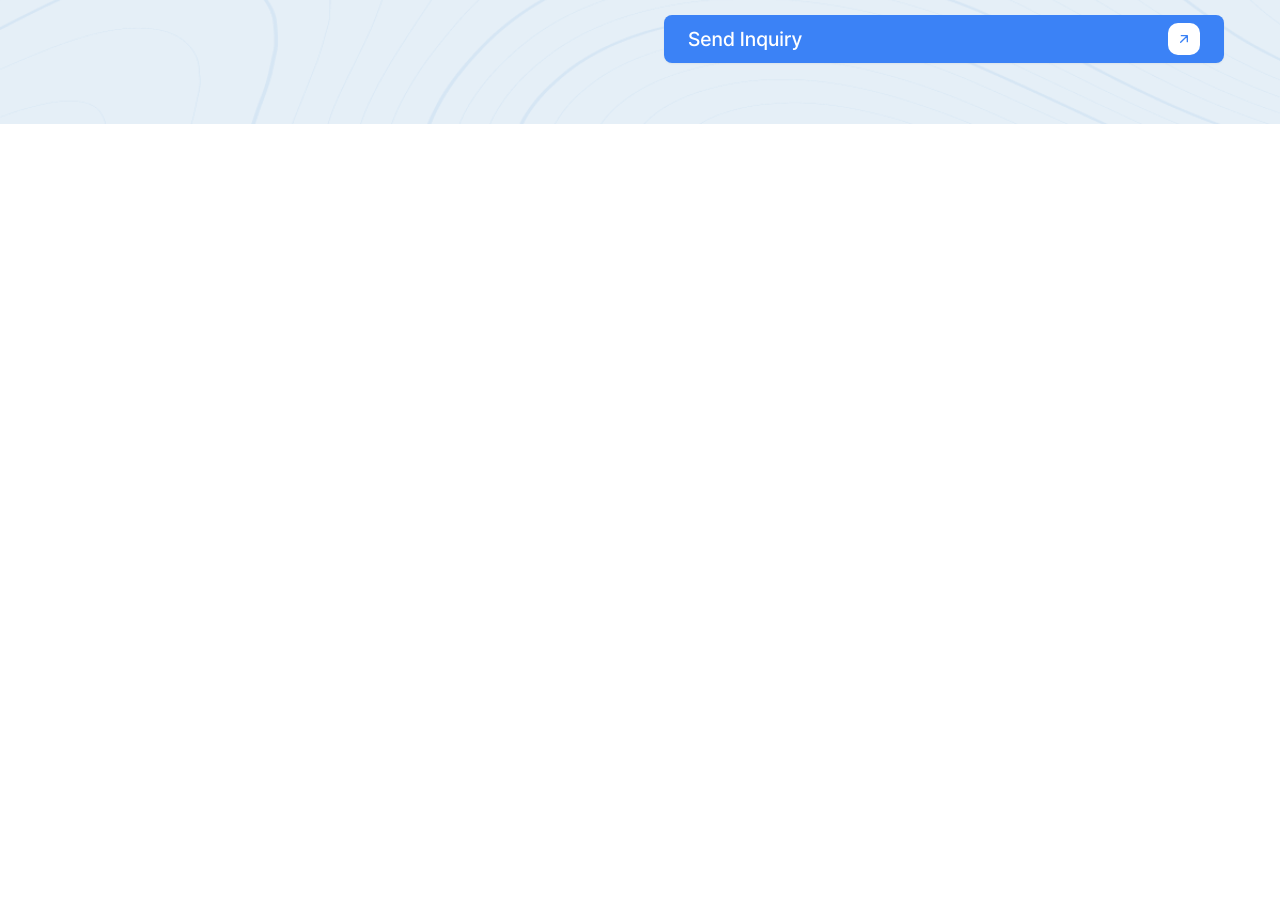
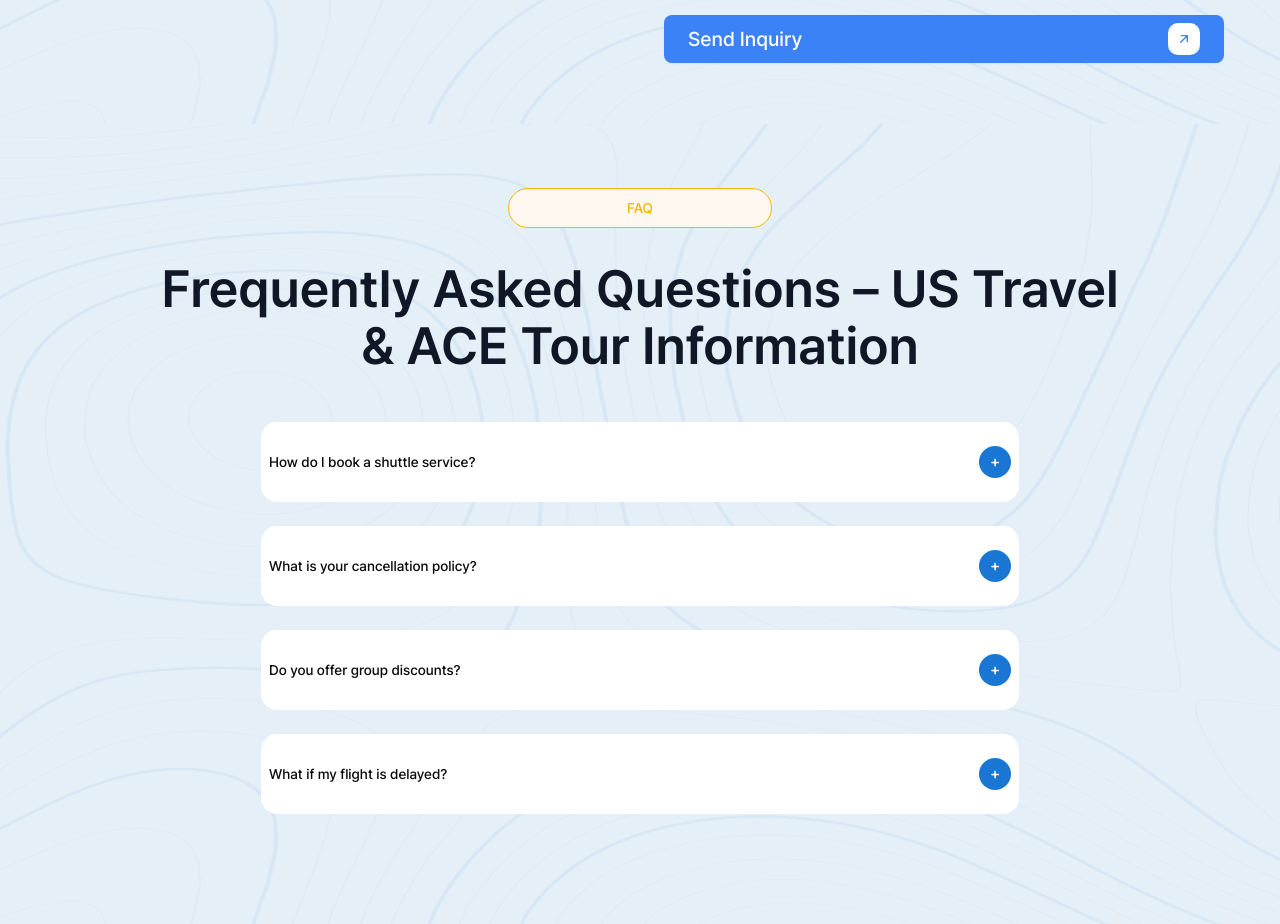
Before and after one commit to callmedukey/the-ace-tour, a Next.js app: page /en/support in a window 1280 px wide. Shown: the part 780-1704 px from the top of the page. Before the commit the page ends 904 px from the top, so only its background shows below. Built offline with nearby package versions, Linux system fonts and the light colour scheme; no server answers; the database is empty; what drizzle-zod would draw is missing.

Commit message:
support complete

```diff
--- a/app/[locale]/mice-solutions/queries/getMiceData.ts
+++ b/app/[locale]/mice-solutions/queries/getMiceData.ts
@@ -1,3 +1,5 @@
+"server only";
+
 import { getDB } from "@/db";
 import { cache } from "react";
 
--- /dev/null
+++ b/app/[locale]/support/components/support-faqs.tsx
@@ -0,0 +1,121 @@
+import * as motion from "motion/react-client";
+import { getLocale, getTranslations } from "next-intl/server";
+import Pattern from "@/public/support/support-pattern.png";
+import Image from "next/image";
+import getFaqData from "../queries/getFaqData";
+import {
+  Accordion,
+  AccordionContent,
+  AccordionItem,
+  AccordionTrigger,
+} from "@/components/ui/accordion";
+
+export async function SupportFAQ() {
+  const t = await getTranslations("SupportFAQ");
+  const locale = await getLocale();
+  const isEnglish = locale === "en";
+
+  const faqs = await getFaqData();
+  const defaultCards = [
+    {
+      id: "1",
+      ENGquestion: t("cards.card1.title"),
+      KOquestion: t("cards.card1.title"),
+      ENGanswer: t("cards.card1.content"),
+      KOanswer: t("cards.card1.content"),
+    },
+    {
+      id: "2",
+      ENGquestion: t("cards.card2.title"),
+      KOquestion: t("cards.card2.title"),
+      ENGanswer: t("cards.card2.content"),
+      KOanswer: t("cards.card2.content"),
+    },
+    {
+      id: "3",
+      ENGquestion: t("cards.card3.title"),
+      KOquestion: t("cards.card3.title"),
+      ENGanswer: t("cards.card3.content"),
+      KOanswer: t("cards.card3.content"),
+    },
+    {
+      id: "4",
+      ENGquestion: t("cards.card4.title"),
+      KOquestion: t("cards.card4.title"),
+      ENGanswer: t("cards.card4.content"),
+      KOanswer: t("cards.card4.content"),
+    },
+  ];
+
+  // Limit to maximum 6 cards
+  const displayCards = faqs && faqs?.length ? faqs : defaultCards;
+
+  return (
+    <section className="relative flex justify-center w-full min-h-[min(60rem,100vh)] overflow-hidden">
+      <div className="absolute w-full h-full">
+        <Image
+          src={Pattern}
+          alt="Background pattern"
+          fill
+          className="object-cover"
+          priority
+        />
+      </div>
+
+      <div className="relative w-full max-w-7xl px-3 xs:px-4 sm:px-6 lg:px-8 py-6 xs:py-8 sm:py-12 lg:py-16">
+        {/* Title Section */}
+        <motion.div
+          initial={{ opacity: 0, y: 20 }}
+          animate={{ opacity: 1, y: 0 }}
+          transition={{ duration: 0.8 }}
+          className="text-center space-y-4 sm:space-y-6 lg:space-y-8"
+        >
+          <div className="inline-flex items-center justify-center w-full max-w-[16.5rem] min-h-[2.5rem] gap-2 rounded-[1.375rem] border border-[#F6B600] p-2 bg-[#FFF8F0]">
+            <span className="text-xs sm:text-sm font-medium text-[#F6B600] px-2">
+              {t("title")}
+            </span>
+          </div>
+          <div
+            className={`mx-auto px-3 sm:px-4 lg:px-0 ${
+              isEnglish ? "w-full lg:w-[60.875rem]" : "w-full md:w-[49.75rem]"
+            }`}
+          >
+            <h2
+              className={`font-semibold text-center text-gray-900 ${
+                isEnglish
+                  ? "text-xl sm:text-2xl lg:text-[3.25rem] leading-tight lg:leading-[1.1]"
+                  : "text-lg sm:text-2xl md:text-[2.5rem] leading-tight md:leading-[1.2]"
+              } tracking-[0] break-words`}
+            >
+              {t("content")}
+            </h2>
+          </div>
+        </motion.div>
+
+        {/* FAQ Cards */}
+        <div className="flex flex-col space-y-3 sm:space-y-4 lg:space-y-5 max-w-[47.375rem] mx-auto mt-6 sm:mt-8 lg:mt-12">
+          <Accordion type="single" collapsible className="w-full">
+            {displayCards.map((card, index) => (
+              <motion.div
+                key={card.id}
+                initial={{ opacity: 0, y: 20 }}
+                animate={{ opacity: 1, y: 0 }}
+                transition={{ duration: 0.5, delay: index * 0.1 }}
+                className="w-full mb-6"
+              >
+                <AccordionItem value={card.id.toString()}>
+                  <AccordionTrigger className="bg-white px-2 rounded-2xl py-6 font-medium flex items-center">
+                    {isEnglish ? card.ENGquestion : card.KOquestion}
+                  </AccordionTrigger>
+                  <AccordionContent className="mt-2 bg-white p-4 rounded-2xl">
+                    {isEnglish ? card.ENGanswer : card.KOanswer}
+                  </AccordionContent>
+                </AccordionItem>
+              </motion.div>
+            ))}
+          </Accordion>
+        </div>
+      </div>
+    </section>
+  );
+}
--- a/app/[locale]/support/components/support-hero.tsx
+++ b/app/[locale]/support/components/support-hero.tsx
@@ -37,7 +37,7 @@ export async function SupportHero() {
   ];
 
   return (
-    <section className="relative flex justify-center w-full min-h-[min(60rem,100vh)] overflow-hidden">
+    <section className="relative flex justify-center w-full min-h-[min(55rem,100vh)] overflow-hidden">
       <div className="absolute w-full h-full">
         <Image
           src={Pattern}
@@ -52,22 +52,20 @@ export async function SupportHero() {
         <div className="flex flex-col items-center lg:flex-row lg:justify-between lg:items-start">
           <div className="w-full max-w-[344px] lg:w-[344px] pt-6 sm:pt-8 md:pt-10 lg:pt-[59px] px-4 sm:px-6 lg:px-0 lg:ml-[140px]">
             {/* Main Title */}
-            <motion.h2
+            <motion.h1
               initial={{ opacity: 0, y: 20 }}
               whileInView={{ opacity: 1, y: 0 }}
               viewport={{ once: true, amount: 0.7 }}
               transition={{ duration: 0.6 }}
-              className={`text-2xl sm:text-3xl md:text-4xl lg:text-[40px] font-semibold leading-tight sm:leading-[40px] md:leading-[44px] lg:leading-[48px] tracking-[0px] text-[#262626] text-center lg:text-left ${
-                isEnglish
-                  ? "mb-4 sm:mb-6 lg:mb-[20px]"
-                  : "mb-8 sm:mb-10 lg:mb-[50px]"
+              className={`text-2xl sm:text-3xl md:text-4xl lg:text-5xl font-semibold leading-tight sm:leading-[40px] md:leading-[44px] lg:leading-[48px] tracking-[0px] text-[#262626] text-center lg:text-left ${
+                isEnglish ? "mb-4 sm:mb-6 lg:mb-8" : "mb-8 sm:mb-10 lg:mb-12"
               }`}
             >
               {t("title")}
-            </motion.h2>
+            </motion.h1>
 
             {/* Contact Information Cards */}
-            <div className="space-y-4 sm:space-y-[25px] flex flex-col items-center lg:items-start">
+            <div className="space-y-4 sm:space-y-[25px] flex flex-col items-start">
               {featureCards.map((card, index) => {
                 return (
                   <motion.div
--- a/app/[locale]/support/page.tsx
+++ b/app/[locale]/support/page.tsx
@@ -1,6 +1,7 @@
 import { setRequestLocale } from "next-intl/server";
 import React from "react";
 import { SupportHero } from "./components/support-hero";
+import { SupportFAQ } from "./components/support-faqs";
 const SupportPage = async ({
   params,
 }: {
@@ -11,6 +12,7 @@ const SupportPage = async ({
   return (
     <main className="bg-[#E5EFF7]">
       <SupportHero />
+      <SupportFAQ />
     </main>
   );
 };
--- /dev/null
+++ b/app/[locale]/support/queries/getFaqData.ts
@@ -0,0 +1,22 @@
+"server only";
+
+import { getDB } from "@/db";
+import { cache } from "react";
+
+async function getData() {
+  const db = await getDB();
+
+  return await db.query.faqs.findMany({
+    columns: {
+      id: true,
+      KOquestion: true,
+      ENGquestion: true,
+      KOanswer: true,
+      ENGanswer: true,
+    },
+  });
+}
+
+const getFaqData = cache(getData);
+
+export default getFaqData;
--- a/components/ui/accordion.tsx
+++ b/components/ui/accordion.tsx
@@ -2,7 +2,6 @@
 
 import * as React from "react";
 import * as AccordionPrimitive from "@radix-ui/react-accordion";
-import { ChevronDownIcon } from "lucide-react";
 
 import { cn } from "@/lib/cn";
 
@@ -41,7 +40,9 @@ function AccordionTrigger({
         {...props}
       >
         {children}
-        <ChevronDownIcon className="text-muted-foreground pointer-events-none size-4 shrink-0 translate-y-0.5 transition-transform duration-200" />
+        <span className="size-8 p-1 rounded-full bg-highlight-blue flex items-center justify-center text-white text-base">
+          +
+        </span>
       </AccordionPrimitive.Trigger>
     </AccordionPrimitive.Header>
   );
```
